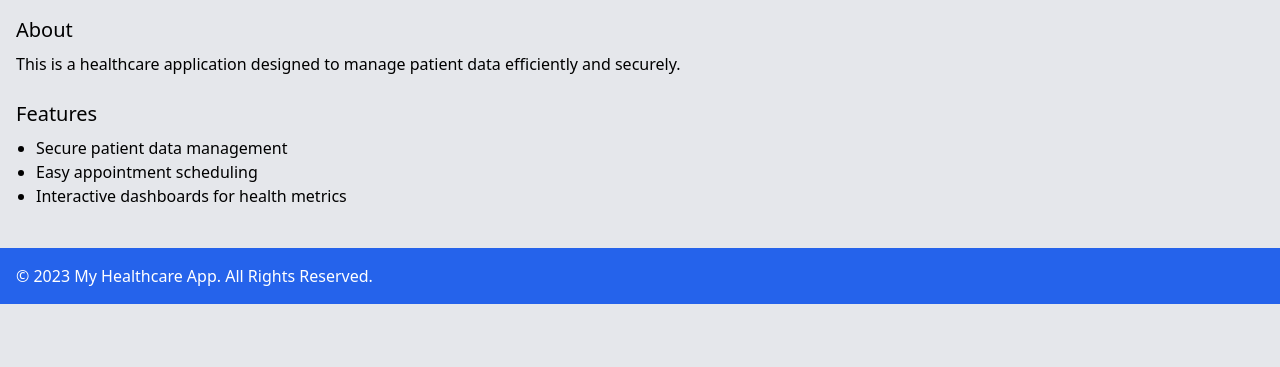
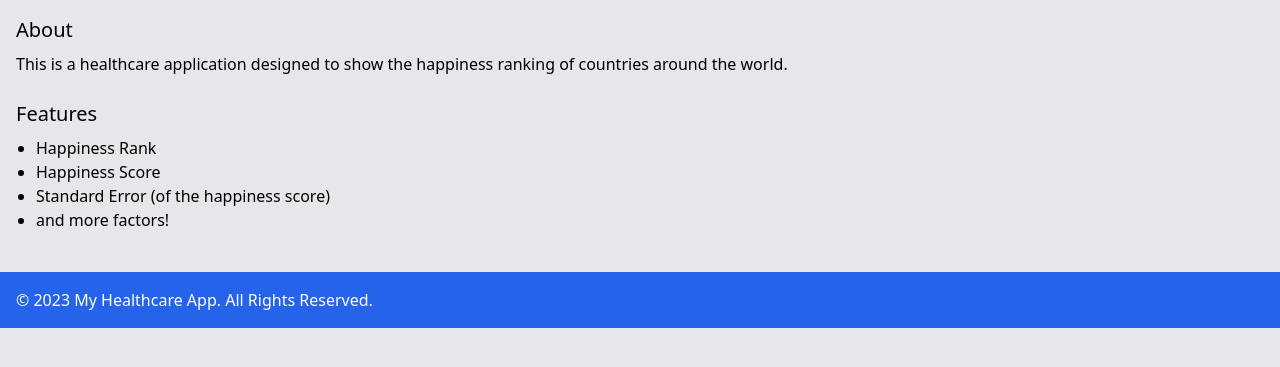
Before and after one commit to meglee67/azure_flask_deployment, a Flask app: page /about in a window 1280 px wide. Shown: the part 88-455 px from the top of the page. Run offline with Flask 3, Linux system fonts and the light colour scheme; parts of the project's set-up code (start-up, migrations or seed data) failed here and were passed over.

Commit message:
made changes to about.html

```diff
--- a/templates/about.html
+++ b/templates/about.html
@@ -6,15 +6,16 @@
 
     <section class="mb-6">
         <h2 class="text-xl mb-2">About</h2>
-        <p>This is a healthcare application designed to manage patient data efficiently and securely.</p>
+        <p>This is a healthcare application designed to show the happiness ranking of countries around the world.</p>
     </section>
 
     <section>
         <h2 class="text-xl mb-2">Features</h2>
         <ul class="list-disc pl-5">
-            <li>Secure patient data management</li>
-            <li>Easy appointment scheduling</li>
-            <li>Interactive dashboards for health metrics</li>
+            <li>Happiness Rank</li>
+            <li>Happiness Score</li>
+            <li>Standard Error (of the happiness score)</li>
+            <li>and more factors!</li>
         </ul>
     </section>
 
```
